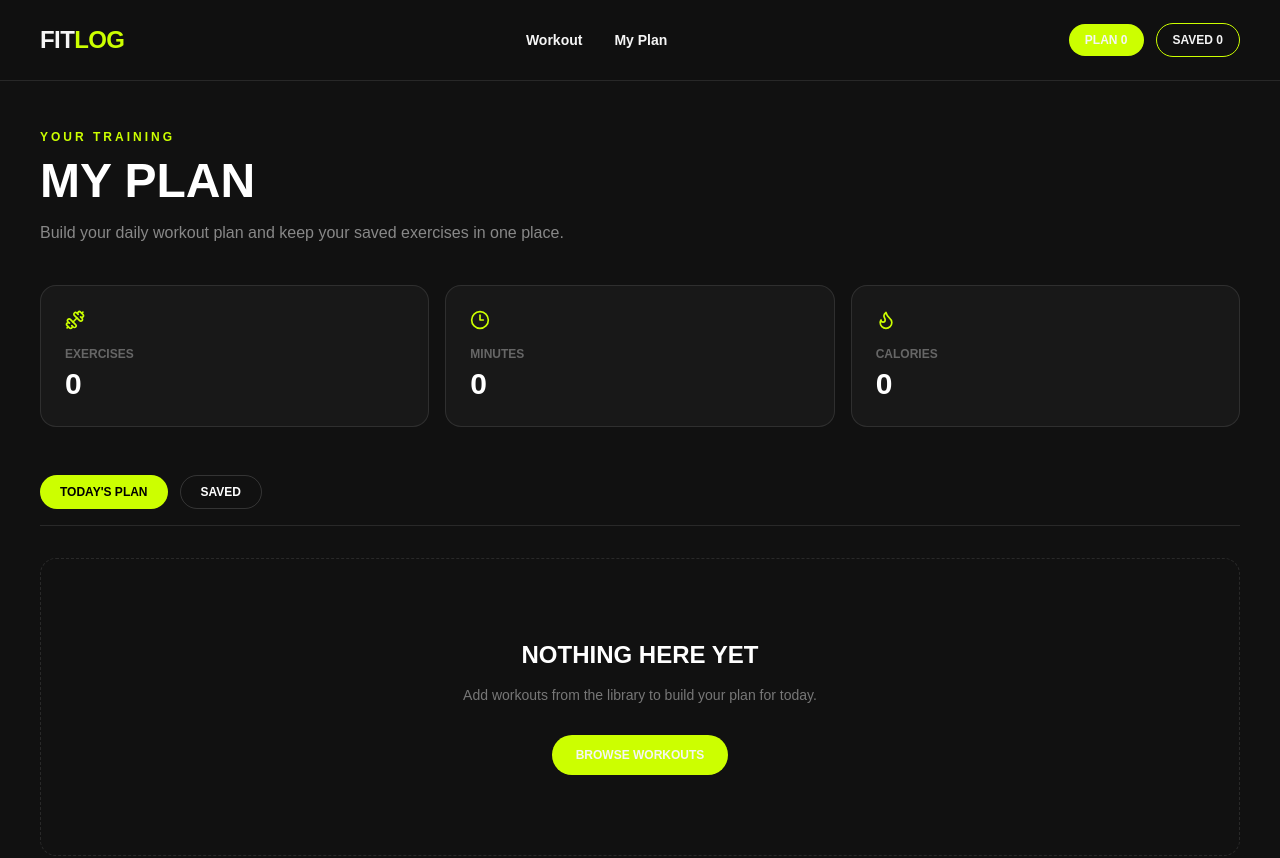
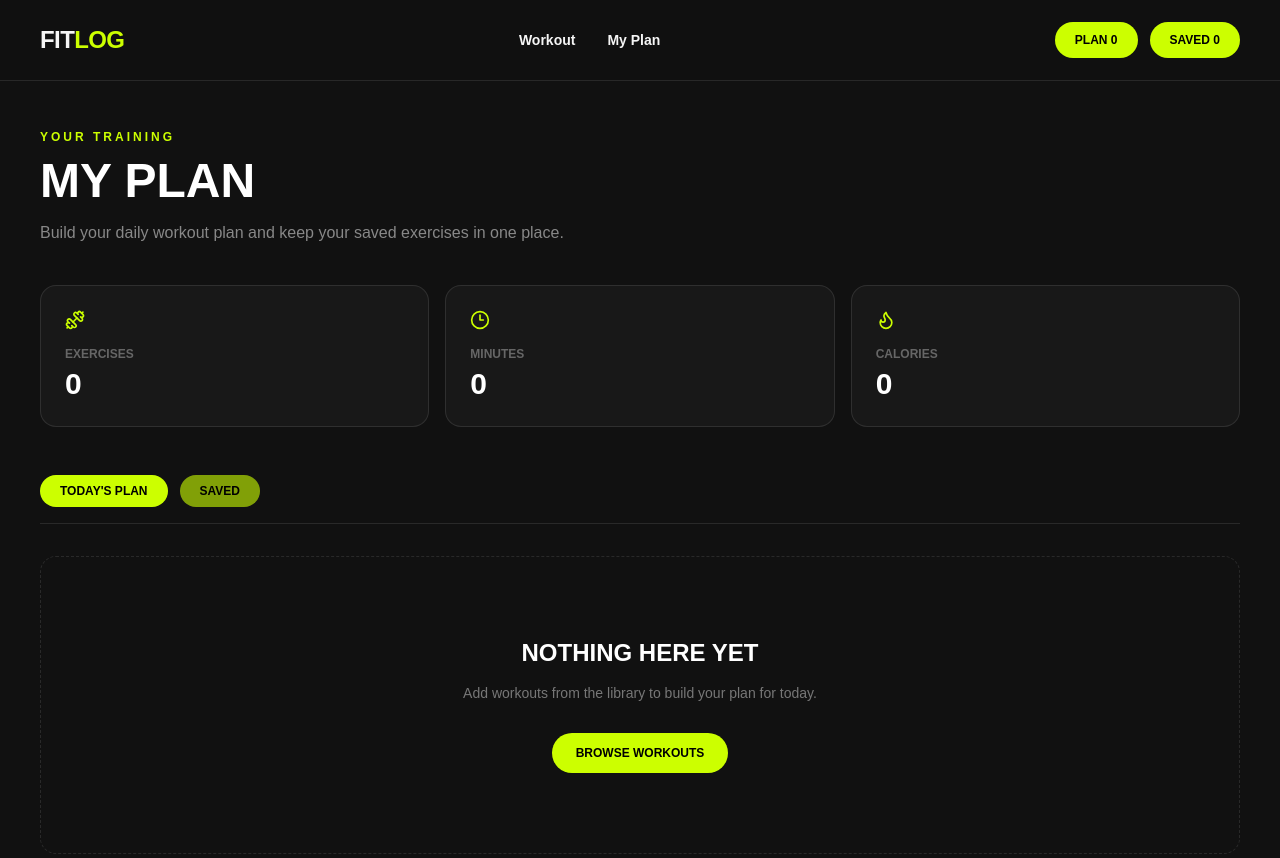
Before and after one commit to alnoman9631/fitlog, a Next.js app: page /my-plan in a window 1280 px wide. Shown: the top 858 px of the page. Built offline with nearby package versions, Linux system fonts and the light colour scheme.

Commit message:
polish buttons and final UI styling

```diff
--- a/app/globals.css
+++ b/app/globals.css
@@ -36,3 +36,34 @@ button,
 a {
   -webkit-tap-highlight-color: transparent;
 }
+
+/* =========================================================
+   FITLOG BUTTON TEXT FIX
+   Force black text on all lime buttons
+   ========================================================= */
+
+.bg-\[\#ccff00\] {
+  color: #000000 !important;
+}
+
+.bg-\[\#ccff00\]\/60 {
+  color: #000000 !important;
+}
+
+/* Keep lime buttons black on hover */
+.hover\:bg-\[\#d9ff4d\]:hover {
+  color: #000000 !important;
+}
+
+/* Extra protection for links and buttons */
+a.bg-\[\#ccff00\],
+button.bg-\[\#ccff00\],
+a.bg-\[\#ccff00\]\/60,
+button.bg-\[\#ccff00\]\/60 {
+  color: #000000 !important;
+}
+
+/* Disabled buttons remain readable */
+button:disabled {
+  cursor: not-allowed;
+}
--- a/app/my-plan/page.tsx
+++ b/app/my-plan/page.tsx
@@ -11,8 +11,8 @@ import {
 import { useState } from "react";
 import toast from "react-hot-toast";
 import Navbar from "@/components/Navbar";
+import Footer from "@/components/Footer";
 import { useFitLog } from "@/context/FitLogContext";
-import Footer from "@/components/Footer";
 
 type Tab = "plan" | "saved";
 
@@ -60,7 +60,7 @@ export default function MyPlanPage() {
   function handleRemove(id: number) {
     if (activeTab === "plan") {
       removeFromPlan(id);
-      toast.success("Workout removed from today&apos;s plan");
+      toast.success("Workout removed from today's plan");
     } else {
       removeSaved(id);
       toast.success("Workout removed from saved");
@@ -77,7 +77,6 @@ export default function MyPlanPage() {
 
       <main className="min-h-screen bg-[#111111] px-5 py-12 sm:px-8 lg:px-10">
         <div className="mx-auto max-w-7xl">
-          {/* Header */}
           <p className="text-xs font-black tracking-[0.25em] text-[#ccff00]">
             YOUR TRAINING
           </p>
@@ -136,9 +135,12 @@ export default function MyPlanPage() {
               type="button"
               onClick={() => setActiveTab("plan")}
               className={`rounded-full px-5 py-2 text-xs font-black transition ${activeTab === "plan"
-                ? "bg-[#ccff00] text-black"
-                : "border border-white/15 text-white hover:border-[#ccff00] hover:text-[#ccff00]"
+                ? "bg-[#ccff00]"
+                : "bg-[#ccff00]/60 text-black hover:bg-[#ccff00]"
                 }`}
+              style={{
+                color: "#000000",
+              }}
             >
               TODAY&apos;S PLAN
             </button>
@@ -146,16 +148,19 @@ export default function MyPlanPage() {
             <button
               type="button"
               onClick={() => setActiveTab("saved")}
-              className={`rounded-full px-5 py-2 text-xs font-black transition ${activeTab === "saved"
-                ? "bg-[#ccff00] text-black"
-                : "border border-white/15 text-white hover:border-[#ccff00] hover:text-[#ccff00]"
+              className={`rounded-full px-5 py-2 text-xs font-black !text-black transition ${activeTab === "saved"
+                ? "bg-[#ccff00]"
+                : "bg-[#ccff00]/60 hover:bg-[#ccff00]"
                 }`}
+              style={{
+                color: "#000000",
+              }}
             >
               SAVED
             </button>
           </div>
 
-          {/* Content */}
+          {/* Workout List */}
           <section className="mt-8">
             {activeWorkouts.length === 0 ? (
               <div className="rounded-2xl border border-dashed border-white/10 px-6 py-20 text-center">
@@ -189,7 +194,6 @@ export default function MyPlanPage() {
                         : "border-white/10 hover:border-[#ccff00]/40"
                         }`}
                     >
-                      {/* Image */}
                       <Link href={`/workout/${workout.id}`}>
                         <img
                           src={workout.image}
@@ -221,11 +225,15 @@ export default function MyPlanPage() {
                           <span>{workout.rating} ★</span>
                         </div>
 
-                        {/* Actions */}
+                        {/* Card Actions */}
                         <div className="mt-5 flex gap-2">
                           <Link
                             href={`/workout/${workout.id}`}
-                            className="flex-1 rounded-full border border-white/15 px-3 py-2.5 text-center text-[10px] font-black text-white transition hover:border-[#ccff00] hover:text-[#ccff00]"
+                            className="flex-1 rounded-full bg-[#ccff00] px-3 py-2.5 text-center text-[10px] font-black !text-black transition hover:bg-[#d9ff4d]"
+                            style={{
+                              color: "#000000",
+                              backgroundColor: "#ccff00",
+                            }}
                           >
                             VIEW DETAILS
                           </Link>
@@ -236,10 +244,7 @@ export default function MyPlanPage() {
                               onClick={() =>
                                 handleMarkAsDone(workout.id)
                               }
-                              className={`rounded-full px-3 py-2.5 text-[10px] font-black transition ${isCompleted
-                                ? "bg-[#ccff00] text-black"
-                                : "border border-[#ccff00] text-[#ccff00] hover:bg-[#ccff00] hover:text-black"
-                                }`}
+                              className="rounded-full bg-[#ccff00] px-3 py-2.5 text-black transition hover:bg-[#d9ff4d]"
                               title={
                                 isCompleted
                                   ? "Mark as not done"
@@ -255,7 +260,7 @@ export default function MyPlanPage() {
                             onClick={() =>
                               handleRemove(workout.id)
                             }
-                            className="rounded-full border border-red-500/30 px-3 py-2.5 text-red-400 transition hover:bg-red-500 hover:text-white"
+                            className="rounded-full bg-[#ff4d4d] px-3 py-2.5 text-black transition hover:bg-[#ff6666]"
                             title="Remove"
                           >
                             <X size={14} />
@@ -270,6 +275,7 @@ export default function MyPlanPage() {
           </section>
         </div>
       </main>
+
       <Footer />
     </>
   );
--- a/app/not-found.tsx
+++ b/app/not-found.tsx
@@ -22,13 +22,17 @@ export default function NotFound() {
                 </h2>
 
                 <p className="mx-auto mt-4 max-w-md text-sm leading-6 text-[#777777]">
-                    The page you&apos;re looking for doesn&apos;t exist or may have been moved.
-                    Let&apos;s get you back to the workout library.
+                    The page you&apos;re looking for doesn&apos;t exist or may have been
+                    moved. Let&apos;s get you back to the workout library.
                 </p>
 
                 <Link
                     href="/"
-                    className="mt-8 inline-flex items-center gap-2 rounded-full bg-[#ccff00] px-6 py-3.5 text-xs font-black text-black transition hover:bg-[#d9ff4d]"
+                    className="mt-8 inline-flex items-center gap-2 rounded-full bg-[#ccff00] px-6 py-3.5 text-xs font-black !text-black transition hover:bg-[#d9ff4d]"
+                    style={{
+                        color: "#000000",
+                        backgroundColor: "#ccff00",
+                    }}
                 >
                     <ArrowLeft size={16} />
                     BACK TO WORKOUTS
--- a/app/workout/[id]/page.tsx
+++ b/app/workout/[id]/page.tsx
@@ -35,9 +35,9 @@ export default async function WorkoutDetailsPage({
           {/* Back button */}
           <Link
             href="/#library"
-            className="mb-8 inline-flex items-center gap-2 text-sm font-bold text-[#888888] transition hover:text-[#ccff00]"
+            className="mb-8 inline-flex items-center gap-2 rounded-full bg-[#ccff00] px-5 py-2.5 text-xs font-black text-black transition hover:bg-[#d9ff4d]"
           >
-            <ArrowLeft size={18} />
+            <ArrowLeft size={16} />
             BACK TO LIBRARY
           </Link>
 
--- a/components/Hero.tsx
+++ b/components/Hero.tsx
@@ -5,8 +5,6 @@ export default function Hero() {
   return (
     <section className="relative overflow-hidden border-b border-white/10">
       <div className="mx-auto grid min-h-[calc(100vh-80px)] max-w-7xl items-center gap-10 px-5 py-16 sm:px-8 lg:grid-cols-2 lg:px-10 lg:py-20">
-
-        {/* Left Content */}
         <div className="max-w-2xl">
           <p className="mb-5 text-xs font-black tracking-[0.25em] text-[#ccff00] sm:text-sm">
             WORKOUT LIBRARY
@@ -25,14 +23,17 @@ export default function Hero() {
 
           <Link
             href="#library"
-            className="mt-9 inline-flex items-center gap-3 rounded-full bg-[#ccff00] px-6 py-3.5 text-sm font-black text-black transition hover:scale-105 hover:bg-[#d9ff4d]"
+            className="mt-9 inline-flex items-center gap-3 rounded-full bg-[#ccff00] px-6 py-3.5 text-sm font-black !text-black transition hover:scale-105 hover:bg-[#d9ff4d]"
+            style={{
+              color: "#000000",
+              backgroundColor: "#ccff00",
+            }}
           >
             BROWSE WORKOUTS
             <ArrowDownRight size={18} />
           </Link>
         </div>
 
-        {/* Right Image */}
         <div className="relative mx-auto w-full max-w-xl lg:ml-auto">
           <div className="absolute -inset-4 rounded-3xl bg-[#ccff00]/10 blur-3xl" />
 
@@ -50,6 +51,7 @@ export default function Hero() {
                 <p className="text-xs font-bold uppercase tracking-widest text-[#ccff00]">
                   TRAIN HARD
                 </p>
+
                 <p className="mt-1 text-xl font-black text-white">
                   STAY CONSISTENT
                 </p>
--- a/components/Navbar.tsx
+++ b/components/Navbar.tsx
@@ -54,18 +54,26 @@ export default function Navbar() {
           </Link>
         </div>
 
-        {/* Desktop Counters */}
+        {/* Desktop Buttons */}
         <div className="hidden items-center gap-3 md:flex">
           <Link
             href="/my-plan"
-            className="rounded-full bg-[#ccff00] px-4 py-2 text-xs font-black text-black transition hover:bg-[#d9ff4d]"
+            className="bg-[#ccff00] px-5 py-2.5 text-xs font-black !text-black rounded-full transition hover:bg-[#d9ff4d]"
+            style={{
+              color: "#000000",
+              backgroundColor: "#ccff00",
+            }}
           >
             PLAN {plan.length}
           </Link>
 
           <Link
             href="/my-plan"
-            className="rounded-full border border-[#ccff00] px-4 py-2 text-xs font-black text-[#ccff00] transition hover:bg-[#ccff00] hover:text-black"
+            className="bg-[#ccff00] px-5 py-2.5 text-xs font-black !text-black rounded-full transition hover:bg-[#d9ff4d]"
+            style={{
+              color: "#000000",
+              backgroundColor: "#ccff00",
+            }}
           >
             SAVED {saved.length}
           </Link>
@@ -75,14 +83,22 @@ export default function Navbar() {
         <div className="flex items-center gap-2 md:hidden">
           <Link
             href="/my-plan"
-            className="rounded-full bg-[#ccff00] px-3 py-2 text-[10px] font-black text-black"
+            className="rounded-full bg-[#ccff00] px-3 py-2 text-[10px] font-black !text-black"
+            style={{
+              color: "#000000",
+              backgroundColor: "#ccff00",
+            }}
           >
             PLAN {plan.length}
           </Link>
 
           <Link
             href="/my-plan"
-            className="rounded-full border border-[#ccff00] px-3 py-2 text-[10px] font-black text-[#ccff00]"
+            className="rounded-full bg-[#ccff00] px-3 py-2 text-[10px] font-black !text-black"
+            style={{
+              color: "#000000",
+              backgroundColor: "#ccff00",
+            }}
           >
             SAVED {saved.length}
           </Link>
```
Also changed, not shown: app/workout/[id]/error.tsx (+10 -2 lines), components/WorkoutActions.tsx (+14 -10 lines).
